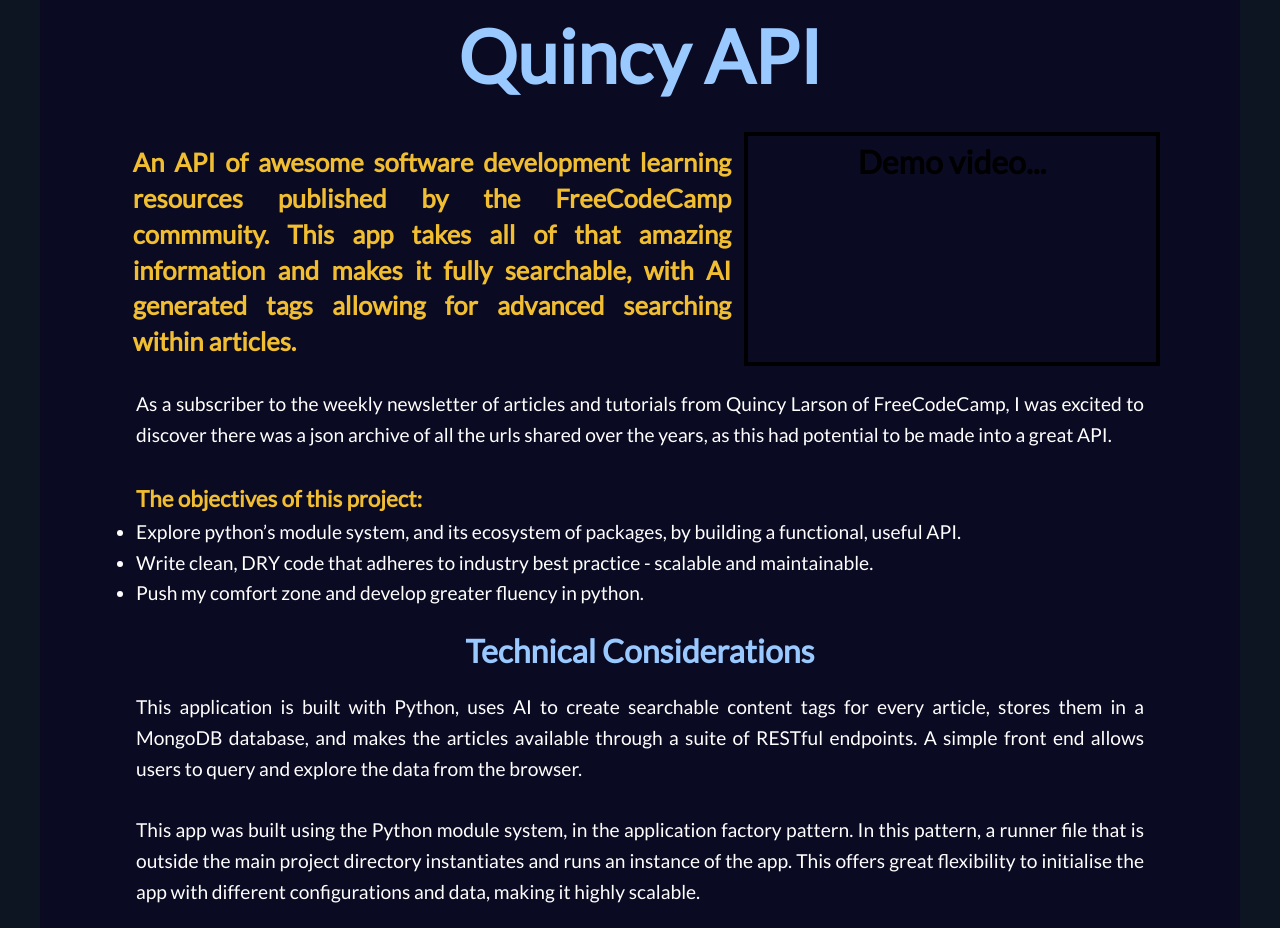
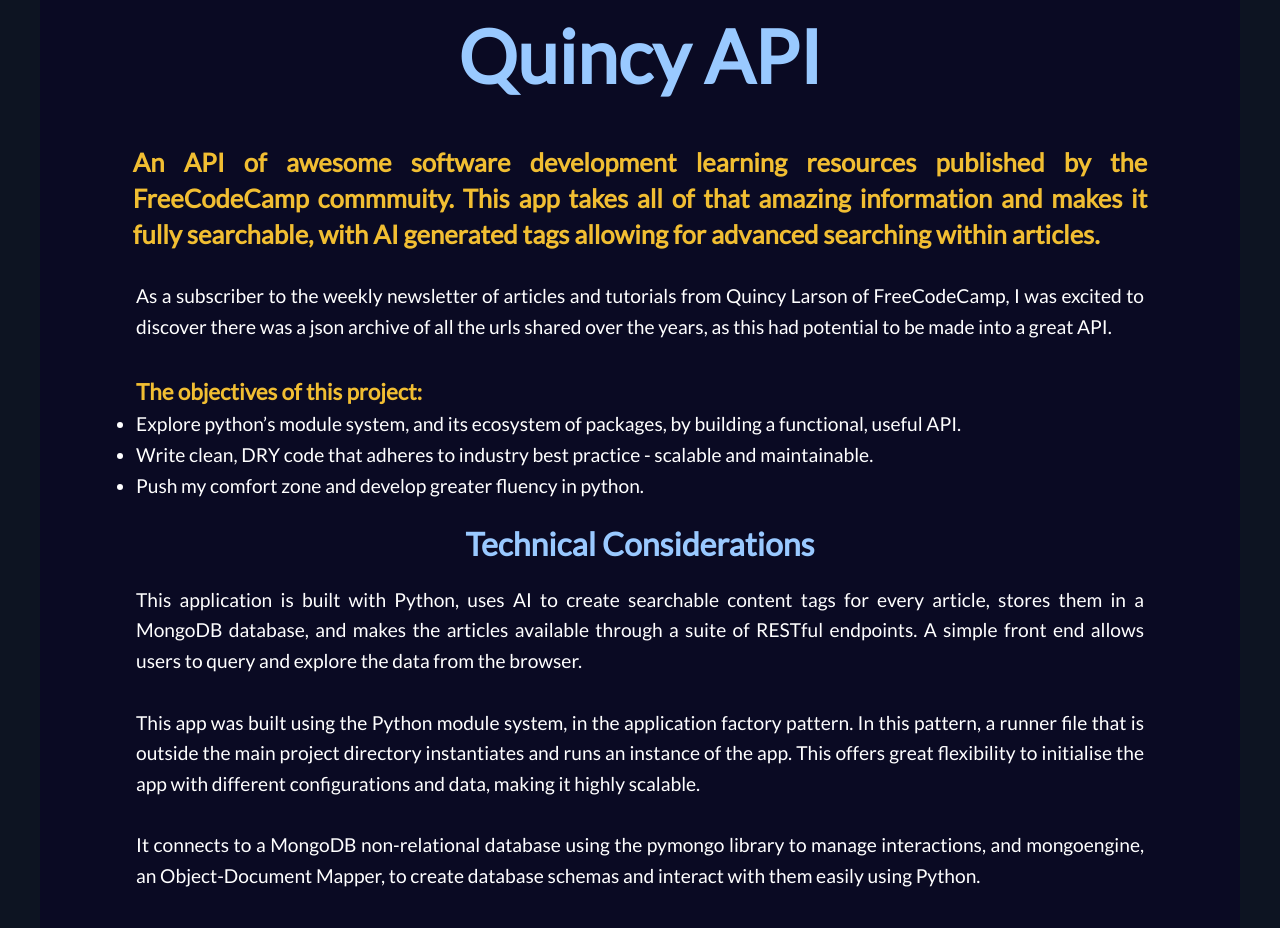
Before and after one commit to PaulHenstridge/portfolio, a React (Create React App) app in the folder client/: page /projects/quincy in a window 1280 px wide. Shown: the part 1620-2548 px from the top of the page. Built offline with nearby package versions, Linux system fonts and the light colour scheme.

Commit message:
embedded quincy demo video

```diff
--- a/client/package.json
+++ b/client/package.json
@@ -16,6 +16,7 @@
         "react-router-dom": "^6.18.0",
         "react-scripts": "5.0.1",
         "react-scroll": "^1.8.9",
+        "react-youtube": "^10.1.0",
         "styled-components": "^5.3.11",
         "web-vitals": "^2.1.4"
     },
--- a/client/src/components/projectPages/DemoVid.js
+++ b/client/src/components/projectPages/DemoVid.js
@@ -1,20 +1,22 @@
 import styled from "styled-components";
+import YouTube from "react-youtube";
 
 const VideoContainer = styled.div`
-    border: 4px solid black;
+    /* border: 4px solid black; */
     aspect-ratio: 16/9;
-    width: 40%;
+    /* width: 40%; */
     flex:none;
     align-self: flex-start;
 `
 
-const Sh1 = styled.h1`
- color: black;
-`
+const DemoVid = ({videoId}) => {
 
-const DemoVid = (url) => {
+    const opts = {
+        height: '100%',
+        width: '100%',
+    };
     return ( <VideoContainer>
-    <Sh1>Demo video...</Sh1>
+      <YouTube videoId={videoId} opts={opts} />
      </VideoContainer> );
 }
 
--- a/client/src/components/projectPages/QuincyInfo.js
+++ b/client/src/components/projectPages/QuincyInfo.js
@@ -5,7 +5,7 @@
 import strptime from "../../assets/projectImages/strptime.png"
 
 
-
+const quincyVideoId = "g5biglhn38s"
 
 const Bg = styled.div`
     background-color: #0a0a23;
@@ -152,7 +152,7 @@
                 with AI generated tags allowing for advanced searching within articles.
              </HeaderP>
         </div>
-      <DemoVid/>
+      <DemoVid videoId ={quincyVideoId}/>
       </UpperContainer>
 
       <LowerContainer>
```
Also changed, not shown: 1 other file (tests, documents, lock files or other folders).
